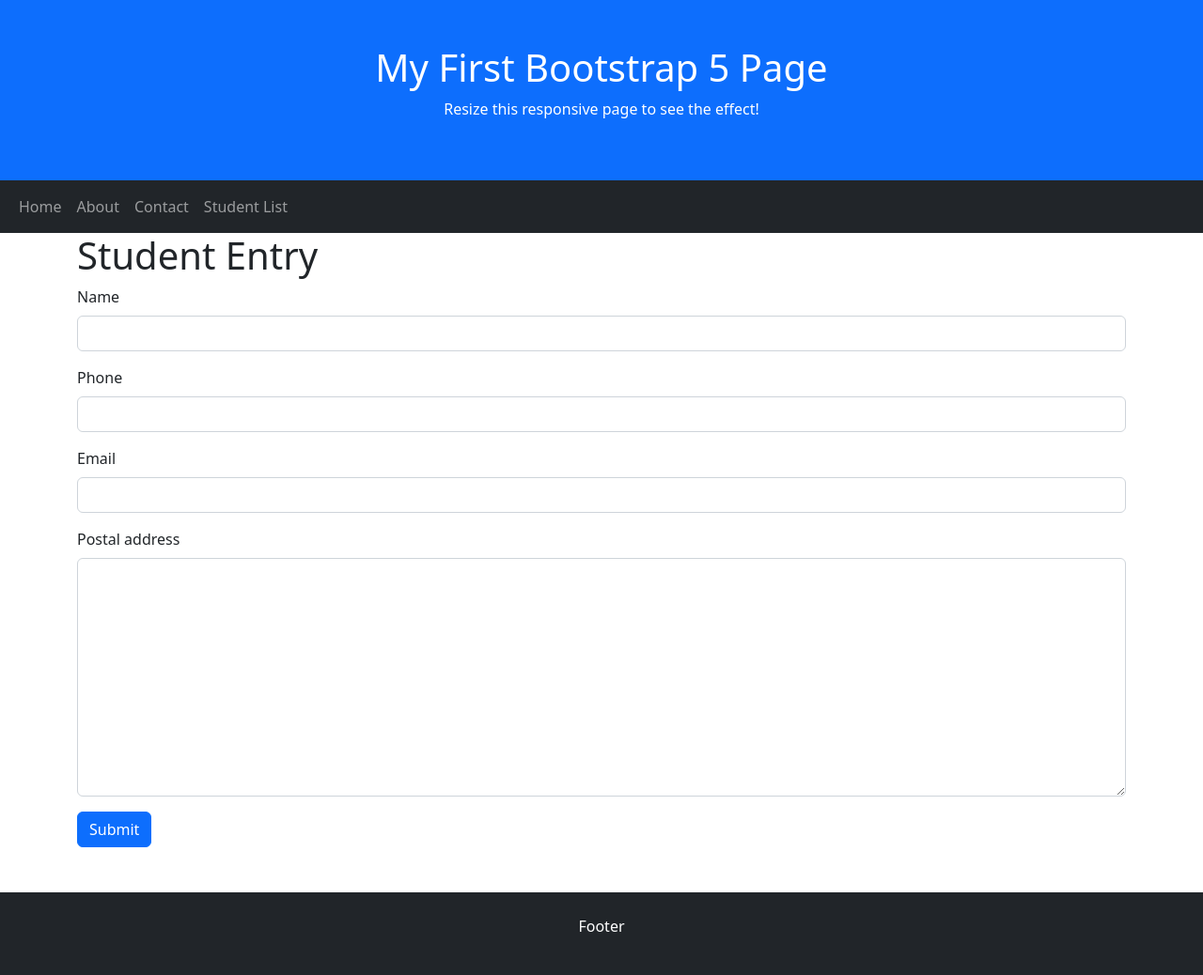
After one commit to roobon/wdpf51_ci4project3, a CodeIgniter 4 app: template app/Views/students/add_student.php in a window 1280 px wide. The commit adds this page. Shown: the whole page at 94% size. Run offline with PHP 8.4 and a stand-in for CodeIgniter, Linux system fonts and the light colour scheme; the template is opened without the code that fills it, so the values that code supplies are empty; some libraries are stand-ins or nearby versions.

Commit message:
CRUD completed

```diff
--- a/app/Config/Routes.php
+++ b/app/Config/Routes.php
@@ -21,6 +21,7 @@ $routes->setDefaultController('Home');
 $routes->setDefaultMethod('index');
 $routes->setTranslateURIDashes(false);
 $routes->set404Override();
+$routes->setAutoRoute(true);
 // The Auto Routing (Legacy) is very dangerous. It is easy to create vulnerable apps
 // where controller filters or CSRF protection are bypassed.
 // If you don't want to define all routes, please use the Auto Routing (Improved).
@@ -38,7 +39,8 @@ $routes->set404Override();
 $routes->get('/', 'Home::index');
 $routes->get('/about', 'Home::about');
 $routes->get('/contact', 'Home::contact');
-$routes->get('students', 'Student::index');
+//$routes->get('students', 'Student::index');
+$routes->resource('Student');
 
 /*
  * --------------------------------------------------------------------
--- a/app/Models/StudentModel.php
+++ b/app/Models/StudentModel.php
@@ -14,7 +14,7 @@ class StudentModel extends Model
     protected $returnType       = 'array';
     protected $useSoftDeletes   = false;
     protected $protectFields    = true;
-    protected $allowedFields    = ['name'];
+    protected $allowedFields    = ['name', 'email', 'phone', 'address'];
 
     // Dates
     protected $useTimestamps = false;
--- a/app/Views/includes/header.php
+++ b/app/Views/includes/header.php
@@ -2,7 +2,8 @@
 <html lang="en">
 
 <head>
-    <title><?php echo $title; ?></title>
+    <title><?php //echo $title;
+            ?></title>
     <meta charset="utf-8">
     <meta name="viewport" content="width=device-width, initial-scale=1">
     <link href="https://cdn.jsdelivr.net/npm/bootstrap@5.2.3/dist/css/bootstrap.min.css" rel="stylesheet">
--- a/app/Views/includes/navbar.php
+++ b/app/Views/includes/navbar.php
@@ -1,4 +1,4 @@
-<?php echo $page = basename($_SERVER['PHP_SELF']); ?>
+<?php $page = basename($_SERVER['PHP_SELF']); ?>
 <div class="p-5 bg-primary text-white text-center">
     <h1>My First Bootstrap 5 Page</h1>
     <p>Resize this responsive page to see the effect!</p>
@@ -7,7 +7,7 @@
     <div class="container-fluid">
         <ul class="navbar-nav">
             <li class="nav-item">
-                <a class="nav-link <?= ($page == 'index.php') ? 'active' : ''; ?>" href="/">Home</a>
+                <a class="nav-link <?= ($page == 'index.php') ? 'active' : ''; ?>" href="/home">Home</a>
             </li>
             <li class="nav-item">
                 <a class="nav-link <?= ($page == 'about') ? 'active' : ''; ?>" href="/about">About</a>
@@ -16,7 +16,7 @@
                 <a class="nav-link <?= ($page == 'contact') ? 'active' : ''; ?>" href="/contact">Contact</a>
             </li>
             <li class="nav-item">
-                <a class="nav-link <?= ($page == 'students') ? 'active' : ''; ?>" href="/students">Student List</a>
+                <a class="nav-link <?= ($page == 'student') ? 'active' : ''; ?>" href="/student">Student List</a>
             </li>
 
         </ul>
--- /dev/null
+++ b/app/Views/students/add_student.php
@@ -0,0 +1,27 @@
+<?php echo view("includes/header"); ?>
+<?php echo view("includes/navbar"); ?>
+<div class="container">
+    <h1>Student Entry</h1>
+    <form method="post" action="/student/create">
+        <?= csrf_field(); ?>
+        <div class="mb-3">
+            <label for="name" class="form-label">Name</label>
+            <input type="text" class="form-control" id="name" name="name">
+        </div>
+        <div class="mb-3">
+            <label for="phone" class="form-label">Phone</label>
+            <input type="text" class="form-control" id="phone" name="phone">
+        </div>
+        <div class="mb-3">
+            <label for="email" class="form-label">Email</label>
+            <input type="email" class="form-control" id="email" name="email">
+        </div>
+        <div class="mb-3">
+            <label for="address" class="form-label">Postal address</label>
+            <textarea name="address" class="form-control" id="address" cols="30" rows="10"></textarea>
+        </div>
+        <button type="submit" class="btn btn-primary" value="SUBMIT">Submit</button>
+    </form>
+</div>
+
+<?php echo view("includes/footer"); ?>
```
Also changed, not shown: app/Controllers/Student.php (+25 -5 lines), app/Views/students/edit_student.php (added, +27 -0 lines), app/Views/students/student_list.php (+23 -3 lines).
